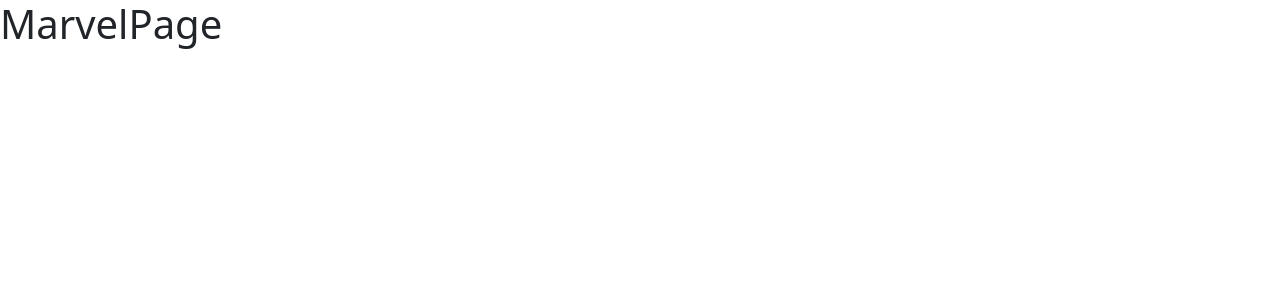
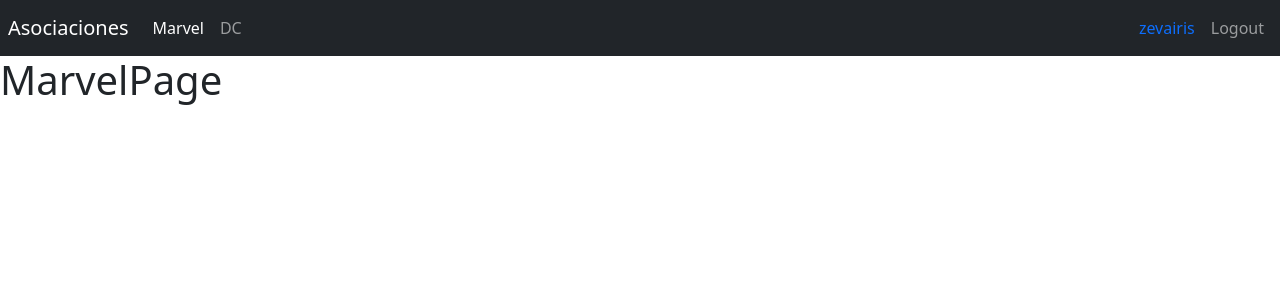
Before and after one commit to sebassg7/HeroesApp, a React (Vite) app: page /marvel in a window 1280 px wide. Shown: the top 300 px of the page. Built offline with nearby package versions, Linux system fonts and the light colour scheme.

Commit message:
Colocar clase a la ruta activa

```diff
--- /dev/null
+++ b/src/auth/index.js
@@ -0,0 +1 @@
+export * from './pages';
--- /dev/null
+++ b/src/auth/pages/index.js
@@ -0,0 +1 @@
+export * from './LoginPage';
--- /dev/null
+++ b/src/heroes/index.js
@@ -0,0 +1 @@
+export * from './pages';
--- /dev/null
+++ b/src/heroes/pages/index.js
@@ -0,0 +1,2 @@
+export * from './DcPage';
+export * from './MarvelPage';
--- a/src/router/AppRouter.jsx
+++ b/src/router/AppRouter.jsx
@@ -1,13 +1,14 @@
 import { Routes, Route, Navigate } from "react-router-dom";
-import { MarvelPage } from "../heroes/pages/MarvelPage";
-import { DcPage } from "../heroes/pages/DcPage";
-import { LoginPage } from "../auth/pages/LoginPage";
-
+import { MarvelPage, DcPage } from "../heroes";
+import { LoginPage } from "../auth";
+import { Navbar } from "../ui";
 
 export const AppRouter = () => {
   return (
     <>
-        <Routes>
+
+    <Navbar/>
+      <Routes>
             <Route path="marvel" element={<MarvelPage/>}/>
             <Route path="dc" element={<DcPage/>}/>
 
--- /dev/null
+++ b/src/ui/components/NavBar.jsx
@@ -0,0 +1,47 @@
+import { Link, NavLink } from 'react-router-dom';
+
+
+export const Navbar = () => {
+    return (
+        <nav className="navbar navbar-expand-sm navbar-dark bg-dark p-2">
+
+            <Link
+                className="navbar-brand"
+                to="/"
+            >
+                Asociaciones
+            </Link>
+
+            <div className="navbar-collapse">
+                <div className="navbar-nav">
+
+                    <NavLink
+                        className={({isActive}) => `nav-item nav-link ${isActive ? 'active' : ''}`}
+                        // className="nav-item nav-link"
+                        to="/marvel"
+                    >
+                        Marvel
+                    </NavLink>
+
+                    <NavLink
+                        className={({isActive}) => `nav-item nav-link ${isActive ? 'active' : ''}`}
+                        to="/dc"
+                    >
+                        DC
+                    </NavLink>
+                </div>
+            </div>
+
+            <div className="navbar-collapse collapse w-100 order-3 dual-collapse2 d-flex justify-content-end">
+                <ul className="navbar-nav ml-auto">
+                    <span className='nav-item nav-link text-primary'>
+                        zevairis
+                    </span>
+                    <button className='nav-item nav-link btn'>
+                        Logout
+                    </button>
+                </ul>
+            </div>
+        </nav>
+    )
+}
--- /dev/null
+++ b/src/ui/components/index.js
@@ -0,0 +1 @@
+export * from './NavBar';
--- /dev/null
+++ b/src/ui/index.js
@@ -0,0 +1 @@
+export * from './components';
```
